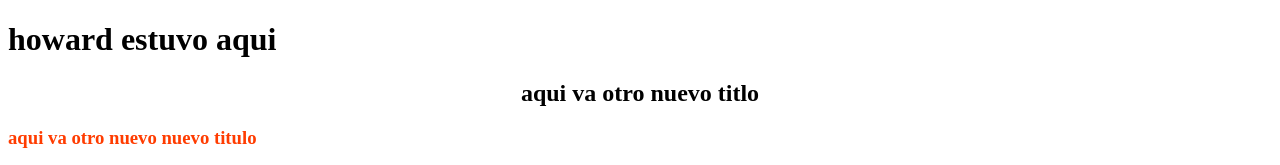
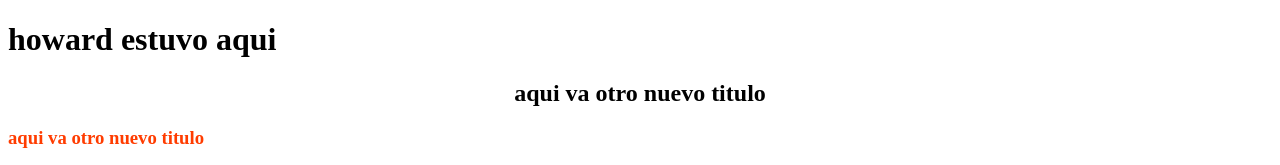
Before and after one commit to anthonyStarkInd/practica1, a plain HTML site: page index.html in a window 1280 px wide. Shown: the top 165 px of the page. Drawn offline with Linux system fonts and the light colour scheme.

Commit message:
hice un cambio rependito en h2 y h3

```diff
--- a/index.html
+++ b/index.html
@@ -10,8 +10,8 @@
   <body>
     <header>
       <h1>howard estuvo aqui</h1>
-      <h2>aqui va otro nuevo titlo</h2>
-      <h3>aqui va otro nuevo nuevo titulo</h3>
+      <h2>aqui va otro nuevo titulo</h2>
+      <h3>aqui va otro nuevo titulo</h3>
     </header>
     <section>
       <p>
```
